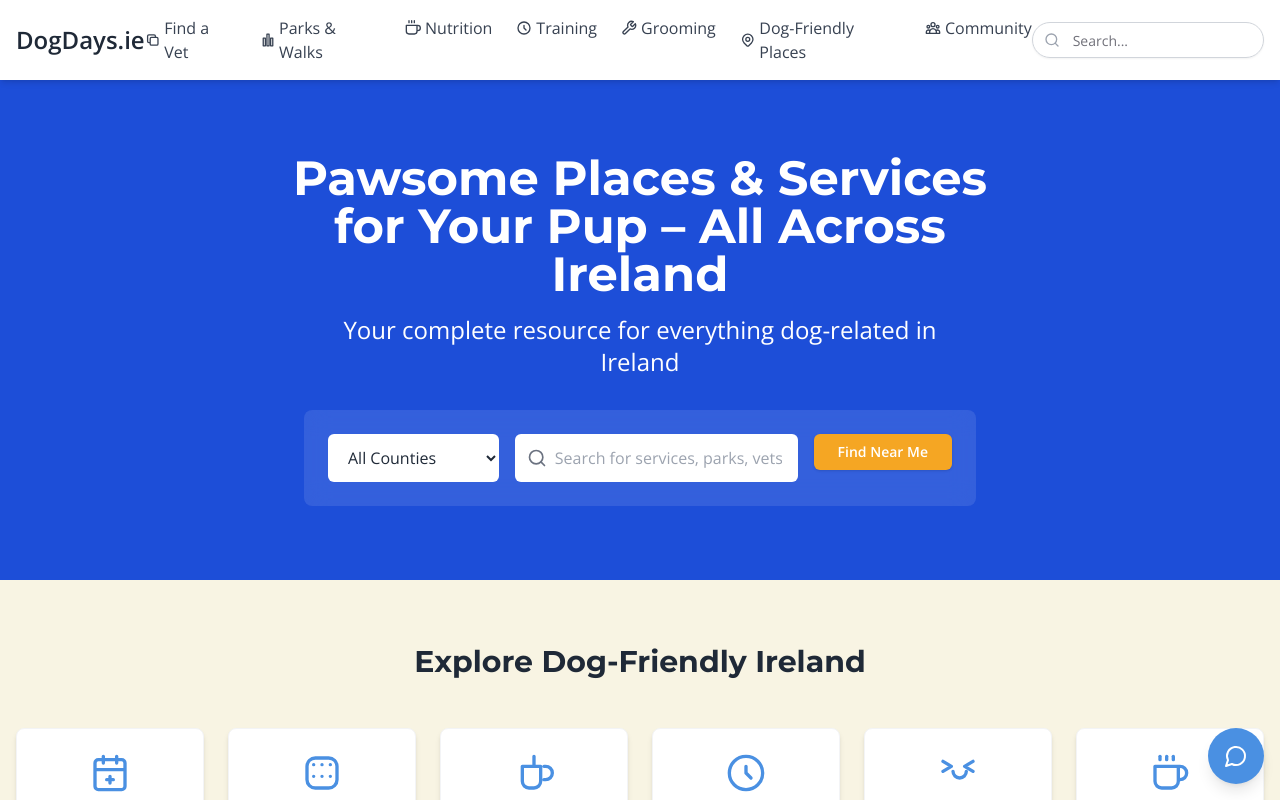
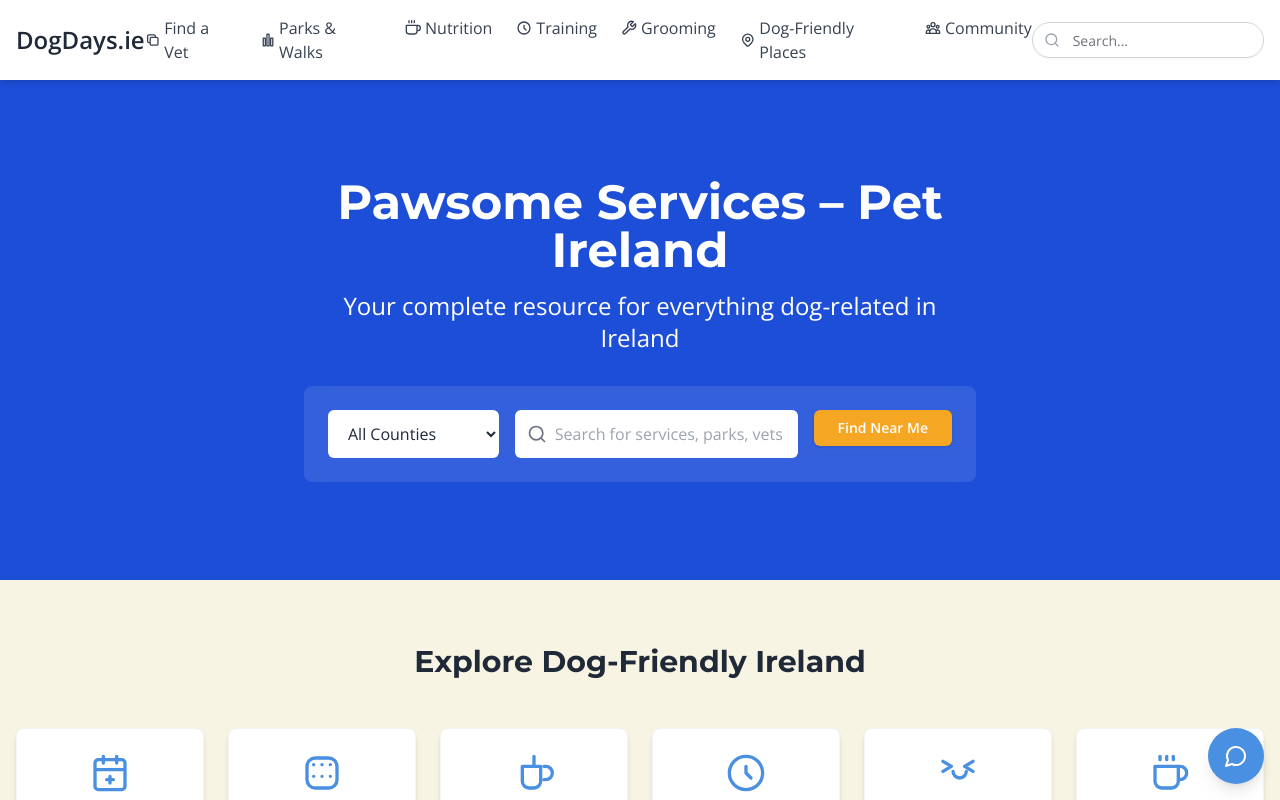
Before and after one commit to Zuleikha/DD, a React (Vite) app: page / in a window 1280 px wide. Shown: the top 800 px of the page. Built offline with nearby package versions, Linux system fonts and the light colour scheme.

Commit message:
Changed hero text again

```diff
--- a/src/components/home/HeroSection.tsx
+++ b/src/components/home/HeroSection.tsx
@@ -8,7 +8,7 @@ interface HeroSectionProps {
 }
 
 const HeroSection: React.FC<HeroSectionProps> = ({
-  title = "Pawsome Places & Services for Your Pup – All Across Ireland",
+  title = "Pawsome Services – Pet Ireland",
   subtitle = "Your complete resource for everything dog-related in Ireland"
 }) => {
   // Counties in Ireland for the dropdown
```
